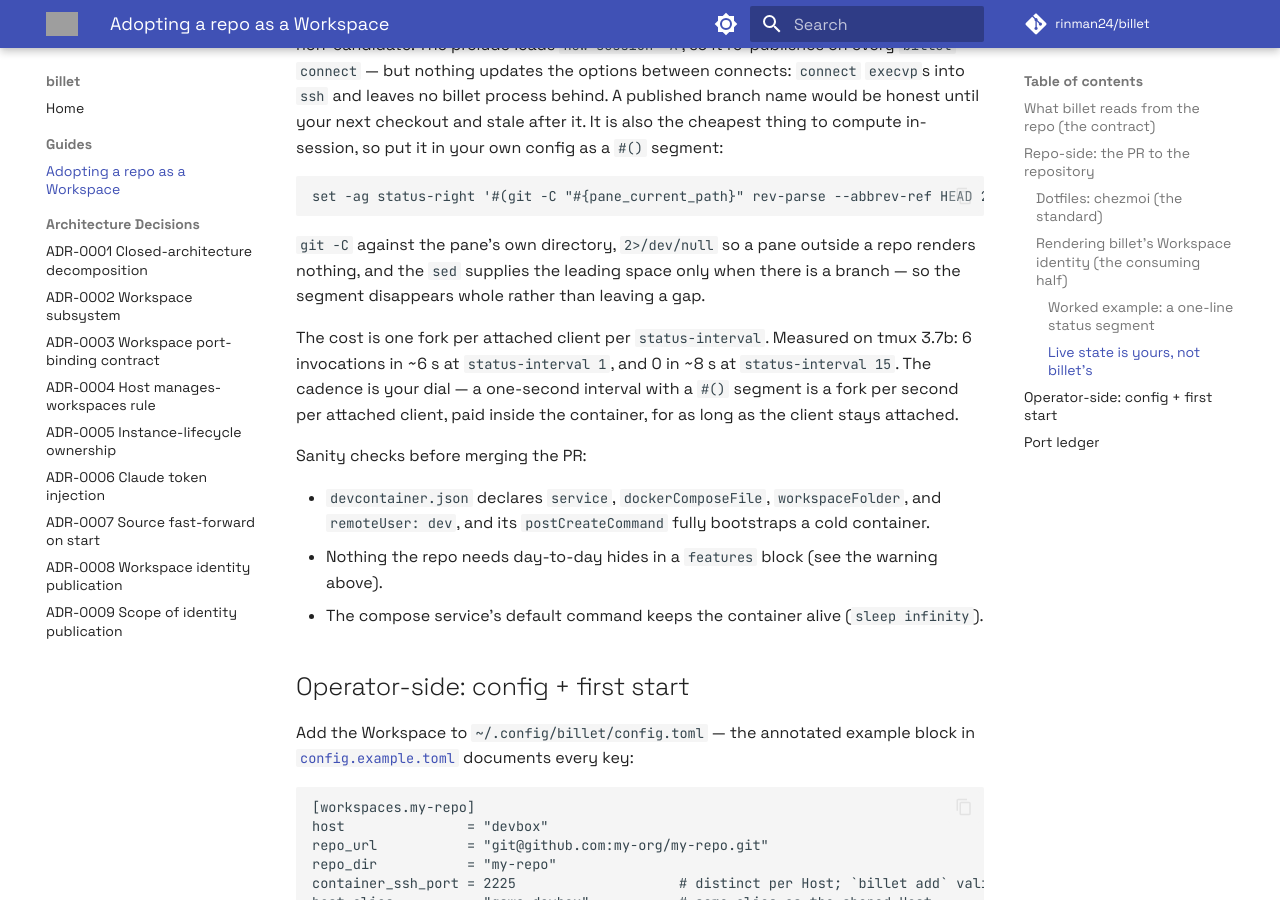
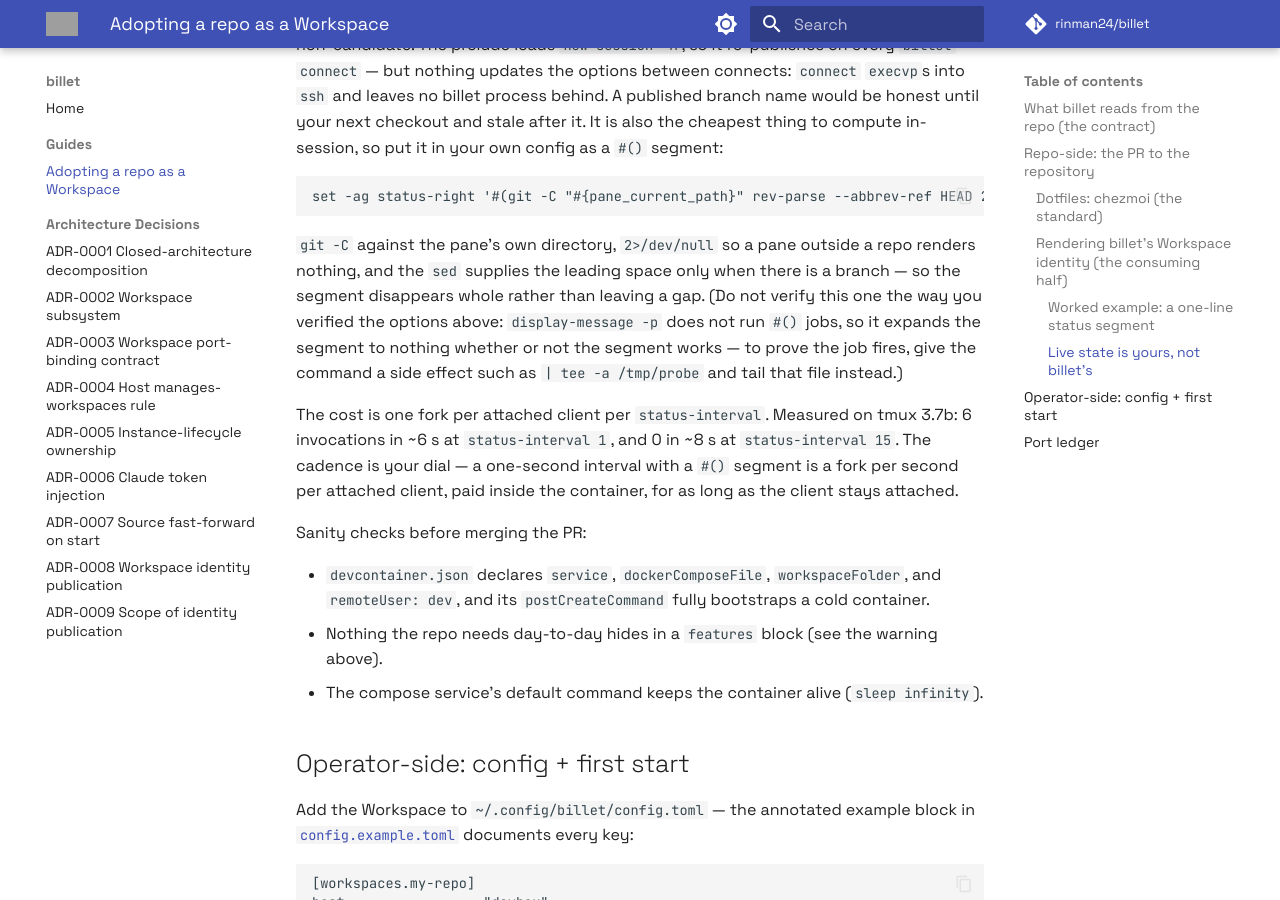
Before and after one commit to rinman24/billet, an MkDocs documentation site: the page built from docs/adopting-a-repo.md, in a window 1280 px wide and 900 px high, scrolled down 3756 px. Built offline with MkDocs 1.6.1 and Material for MkDocs 9.7.7, drawn with Linux system fonts in a browser that asks for light colours; comment, search, counter and statistics services are not loaded; grey boxes are pictures that could not be loaded.

Commit message:
docs: note that display-message does not run #() jobs
The live-state section hands the operator a #() git-branch segment right
after two verification passes that used `tmux display-message -p`.
Reusing that command on the #() segment expands it to nothing, which
reads as a broken snippet rather than a limitation of the command.

Add a one-sentence parenthetical at the snippet: display-message -p does
not run #() jobs, and the way to prove the job fires is to give the
command a side effect (`| tee -a /tmp/probe`) and watch that instead.

```diff
--- a/docs/adopting-a-repo.md
+++ b/docs/adopting-a-repo.md
@@ -153,7 +153,10 @@ set -ag status-right '#(git -C "#{pane_current_path}" rev-parse --abbrev-ref HEA
 
 `git -C` against the pane's own directory, `2>/dev/null` so a pane outside a repo renders
 nothing, and the `sed` supplies the leading space only when there is a branch — so the segment
-disappears whole rather than leaving a gap.
+disappears whole rather than leaving a gap. (Do not verify this one the way you verified the
+options above: `display-message -p` does not run `#()` jobs, so it expands the segment to
+nothing whether or not the segment works — to prove the job fires, give the command a side
+effect such as `| tee -a /tmp/probe` and tail that file instead.)
 
 The cost is one fork per attached client per `status-interval`. Measured on tmux 3.7b: 6
 invocations in ~6 s at `status-interval 1`, and 0 in ~8 s at `status-interval 15`. The cadence
```
